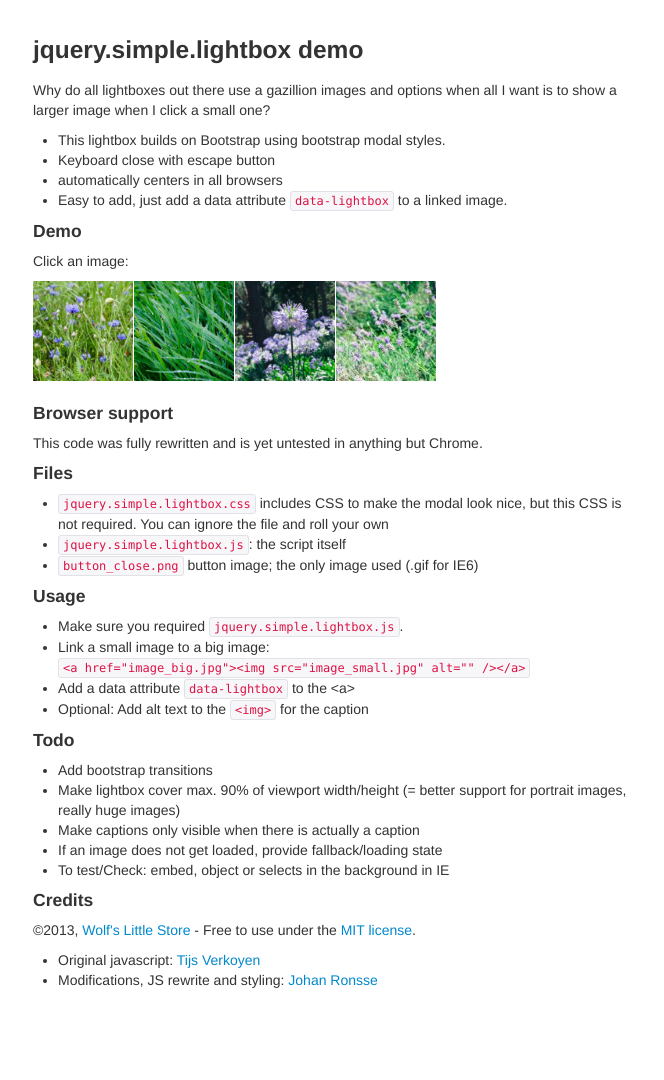
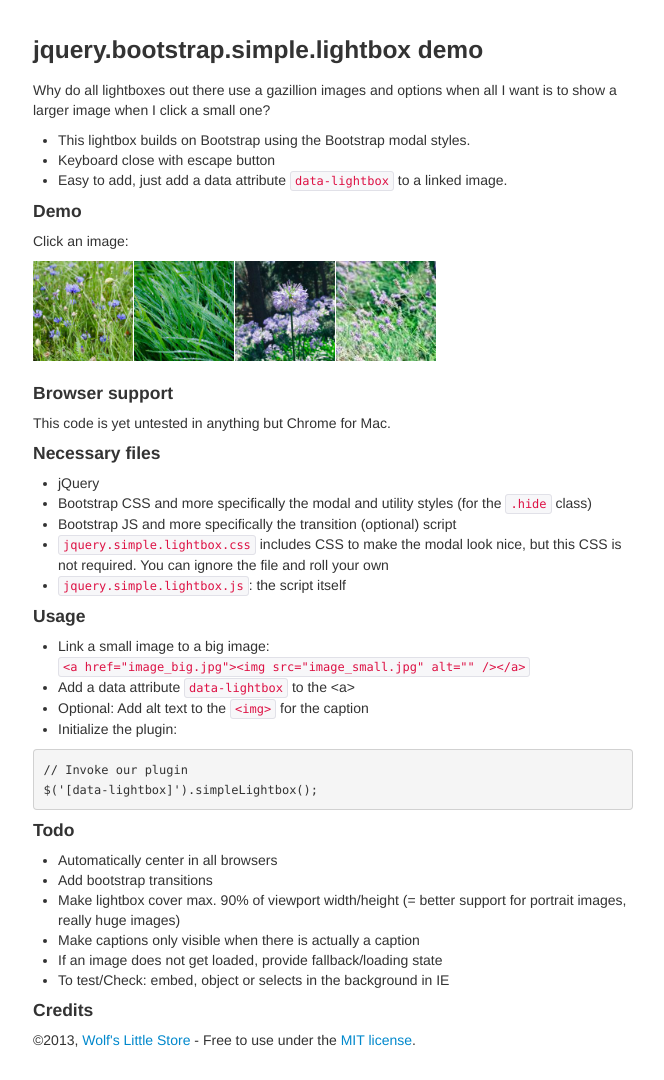
Before and after one commit to Wolfr/jquery.bootstrap.simple.lightbox, a plain HTML site: page index.html in a window 1280 px wide. Shown: the whole page, without its empty margins (307-971 px from the left). Before the commit the page ends 1020 px from the top, so only its background shows below. Drawn offline with Linux system fonts and the light colour scheme.

Commit message:
Rename to jquery.bootstrap.simple.lightbox

```diff
--- a/index.html
+++ b/index.html
@@ -2,7 +2,7 @@
 <html lang="en">
 <head>
     <meta charset="utf-8">
-    <title>jquery.simple.lightbox demo</title>
+    <title>jquery.bootstrap.simple.lightbox demo</title>
     <link rel="stylesheet" href="css/bootstrap.min.css">
     <link rel="stylesheet" href="css/jquery.simple.lightbox.css">
 
@@ -49,14 +49,13 @@
 <body>
 
     <div id="container">
-        <h3>jquery.simple.lightbox demo</h3>
+        <h3>jquery.bootstrap.simple.lightbox demo</h3>
 
         <p>Why do all lightboxes out there use a gazillion images and options when all I want is to show a larger image when I click a small one?</p>
 
         <ul>
-            <li>This lightbox builds on Bootstrap using bootstrap modal styles.</li>
+            <li>This lightbox builds on Bootstrap using the Bootstrap modal styles.</li>
             <li>Keyboard close with escape button</li>
-            <li>automatically centers in all browsers</li>
             <li>Easy to add, just add a data attribute <code>data-lightbox</code> to a linked image.</li>
         </ul>
 
@@ -73,27 +72,35 @@
         </ul>
 
         <h4>Browser support</h4>
-        <p>This code was fully rewritten and is yet untested in anything but Chrome.</p>
+        <p>This code is yet untested in anything but Chrome for Mac.</p>
 
-        <h4>Files</h4>
+        <h4>Necessary files</h4>
 
         <ul>
+            <li>jQuery</li>
+            <li>Bootstrap CSS and more specifically the modal and utility styles (for the <code>.hide</code> class)</li>
+            <li>Bootstrap JS and more specifically the transition (optional) script</li>
+
             <li><code>jquery.simple.lightbox.css</code> includes CSS to make the modal look nice, but this CSS is not required. You can ignore the file and roll your own</li>
             <li><code>jquery.simple.lightbox.js</code>: the script itself</li>
-            <li><code>button_close.png</code> button image; the only image used (.gif for IE6)</li>
         </ul>
 
         <h4>Usage</h4>
 
         <ul>
-            <li>Make sure you required <code>jquery.simple.lightbox.js</code>.</li>
             <li>Link a small image to a big image: <code>&lt;a href=&quot;image_big.jpg&quot;&gt;&lt;img src=&quot;image_small.jpg&quot; alt=&quot;&quot; /&gt;&lt;/a&gt;</code></li>
             <li>Add a data attribute <code>data-lightbox</code> to the &lt;a&gt;</li>
             <li>Optional: Add alt text to the <code>&lt;img&gt;</code> for the caption</li>
+            <li>Initialize the plugin:</li>
         </ul>
+
+        <pre><code>// Invoke our plugin
+$('[data-lightbox]').simpleLightbox();
+</code></pre>
 
         <h4>Todo</h4>
         <ul>
+            <li>Automatically center in all browsers</li>
             <li>Add bootstrap transitions</li>
             <li>Make lightbox cover max. 90% of viewport width/height (= better support for portrait images, really huge images)</li>
             <li>Make captions only visible when there is actually a caption</li>
@@ -105,11 +112,6 @@
 
         <p>©2013, <a href="http://www.wolfslittlestore.be">Wolf's Little Store</a> - Free to use under the <a href="http://www.opensource.org/licenses/mit-license.php">MIT license</a>.</p>
 
-        <ul>
-            <li>Original javascript: <a href="http://sumocoders.be/">Tijs Verkoyen</a></li>
-            <li>Modifications, JS rewrite and styling: <a href="http://www.wolfslittlestore.be">Johan Ronsse</a></li>
-        </ul>
-
     </div>
 
     <!-- Add jQuery -->
@@ -119,7 +121,7 @@
     <script type="text/javascript" src="js/bootstrap.min.js"></script>
 
     <!-- Add our plugin -->
-    <script type="text/javascript" src="js/jquery.simple.lightbox.js"></script>
+    <script type="text/javascript" src="js/jquery.bootstrap.simple.lightbox.js"></script>
 
     <!-- Invoke our plugin -->
     <script type="text/javascript" src="js/scripts.js"></script>
```
Also changed, not shown: js/jquery.bootstrap.simple.lightbox.js (renamed from js/jquery.simple.lightbox.js, +4 -4 lines).
